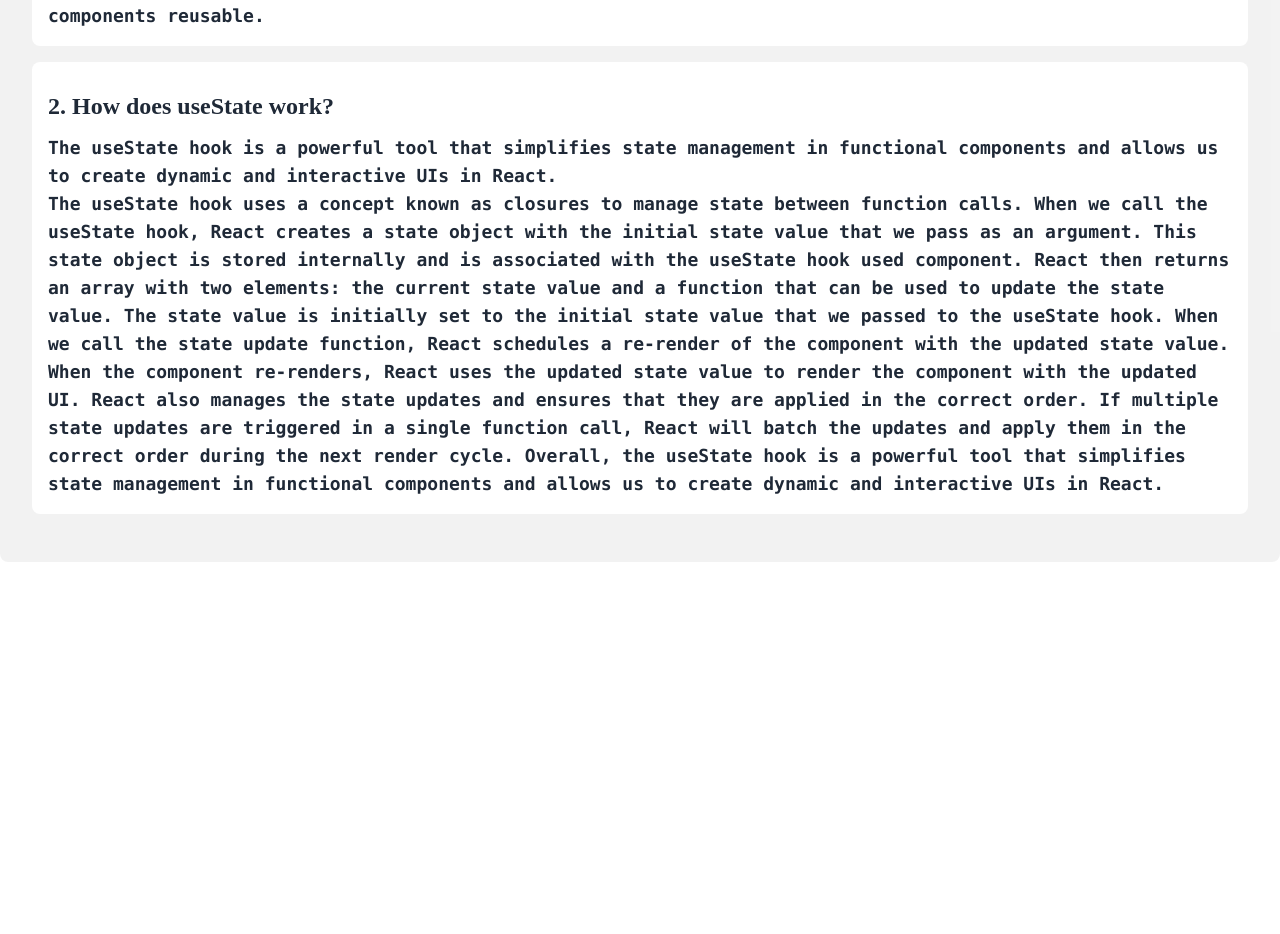
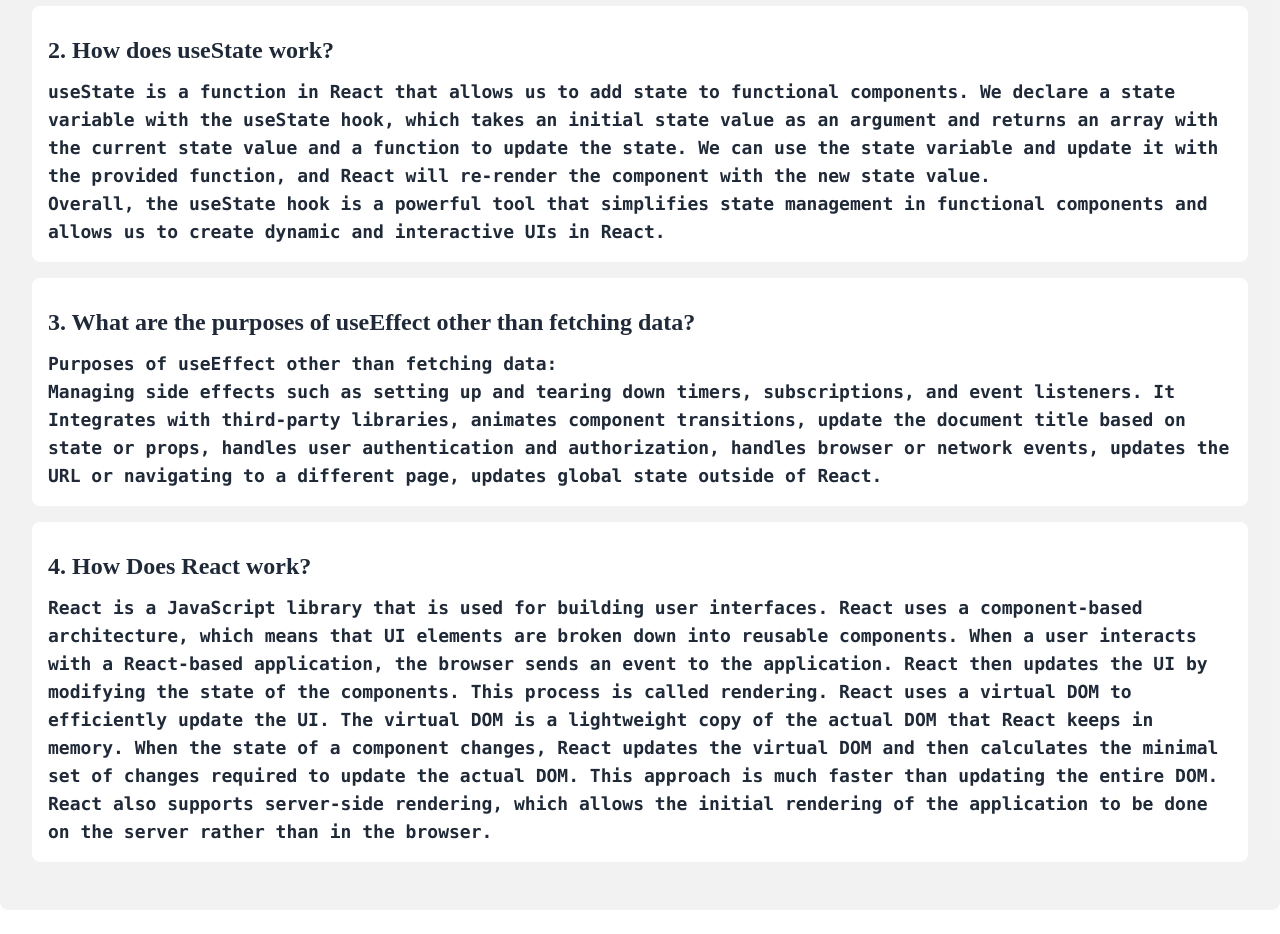
Before and after one commit to ACM-Anik/knowledge_cafe-a8, a React (Vite) app: page / in a window 1280 px wide. Shown: the part 5003-5937 px from the top of the page. Before the commit the page ends 5589 px from the top, so only its background shows below. Built offline with nearby package versions, Linux system fonts and the light colour scheme.

Commit message:
question no.3 and 4 done

```diff
--- a/src/components/Questions/Questions.jsx
+++ b/src/components/Questions/Questions.jsx
@@ -10,6 +10,7 @@
             <div className="my-6 p-4 md:p-8 rounded-lg bg-[#1111110D]">
                 <div className="bg-white rounded-lg p-4 my-4">
                     <h1 className="text-2xl font-bold my-3">1. Props vs state:-</h1>
+                    <div className="md:flex md:justify-between md:gap-5">
                         <p className="text-lg font-semibold font-mono">Props: <br />
                             Props are read-only and immutable, allow you to pass data from one component to other components as an argument. Props can be accessed by the child component and are used to communicate between components, make components reusable.
                         </p>
@@ -17,12 +18,27 @@
                             State changes can be asynchronous. It is mutable. It holds information about the components. It cannot be accessed by child components. It can be used for rendering dynamic changes with the component and cannot make components reusable.
                         </p>
                     </div>
+                </div>
                 <div className="bg-white rounded-lg p-4 my-4">
                     <h1 className="text-2xl font-bold my-3">2. How does useState work?</h1>
                     <p className="text-lg font-semibold font-mono">
-                        The useState hook is a powerful tool that simplifies state management in functional components and allows us to create dynamic and interactive UIs in React. <br />
-
-                        The useState hook uses a concept known as closures to manage state between function calls. When we call the useState hook, React creates a state object with the initial state value that we pass as an argument. This state object is stored internally and is associated with the useState hook used component. React then returns an array with two elements: the current state value and a function that can be used to update the state value. The state value is initially set to the initial state value that we passed to the useState hook. When we call the state update function, React schedules a re-render of the component with the updated state value. When the component re-renders, React uses the updated state value to render the component with the updated UI. React also manages the state updates and ensures that they are applied in the correct order. If multiple state updates are triggered in a single function call, React will batch the updates and apply them in the correct order during the next render cycle. Overall, the useState hook is a powerful tool that simplifies state management in functional components and allows us to create dynamic and interactive UIs in React.
+                        useState is a function in React that allows us to add state to functional components. We declare a state variable with the useState hook, which takes an initial state value as an argument and returns an array with the current state value and a function to update the state. We can use the state variable and update it with the provided function, and React will re-render the component with the new state value.
+                        <br />
+                        Overall, the useState hook is a powerful tool that simplifies state management in functional components and allows us to create dynamic and interactive UIs in React.
+                    </p>
+                </div>
+                <div className="bg-white rounded-lg p-4 my-4">
+                    <h1 className="text-2xl font-bold my-3">3. What are the purposes of useEffect other than fetching data?</h1>
+                    <p className="text-lg font-semibold font-mono">
+                        Purposes of useEffect other than fetching data:
+                        <br />
+                        Managing side effects such as setting up and tearing down timers, subscriptions, and event listeners. It Integrates with third-party libraries, animates component transitions, update the document title based on state or props, handles user authentication and authorization, handles browser or network events, updates the URL or navigating to a different page, updates global state outside of React.
+                    </p>
+                </div>
+                <div className="bg-white rounded-lg p-4 my-4">
+                    <h1 className="text-2xl font-bold my-3">4. How Does React work?</h1>
+                    <p className="text-lg font-semibold font-mono">
+                        React is a JavaScript library that is used for building user interfaces. React uses a component-based architecture, which means that UI elements are broken down into reusable components. When a user interacts with a React-based application, the browser sends an event to the application. React then updates the UI by modifying the state of the components. This process is called rendering. React uses a virtual DOM to efficiently update the UI. The virtual DOM is a lightweight copy of the actual DOM that React keeps in memory. When the state of a component changes, React updates the virtual DOM and then calculates the minimal set of changes required to update the actual DOM. This approach is much faster than updating the entire DOM. React also supports server-side rendering, which allows the initial rendering of the application to be done on the server rather than in the browser.
                     </p>
                 </div>
             </div>
```
Lines whose indentation alone changed are shown as unchanged.
